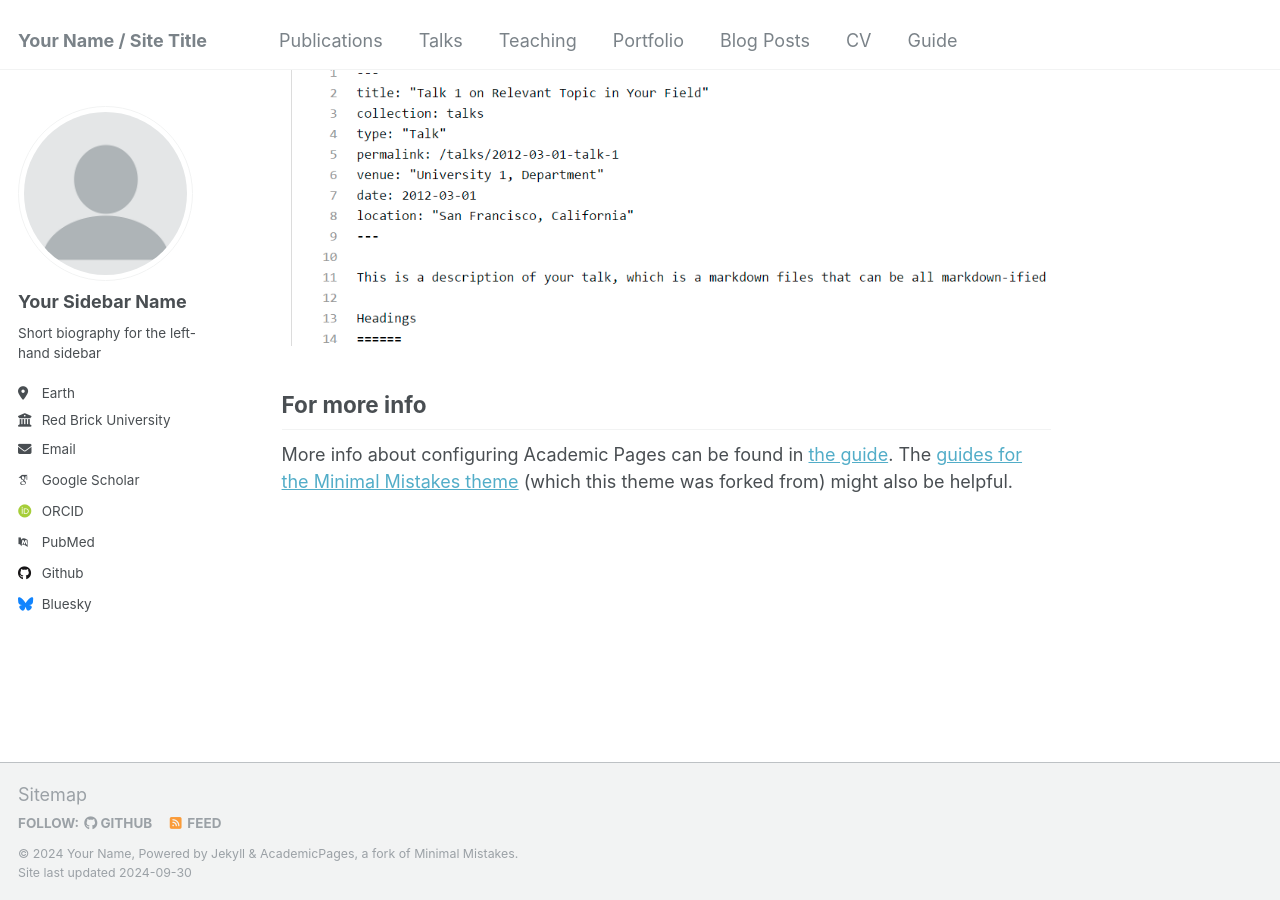
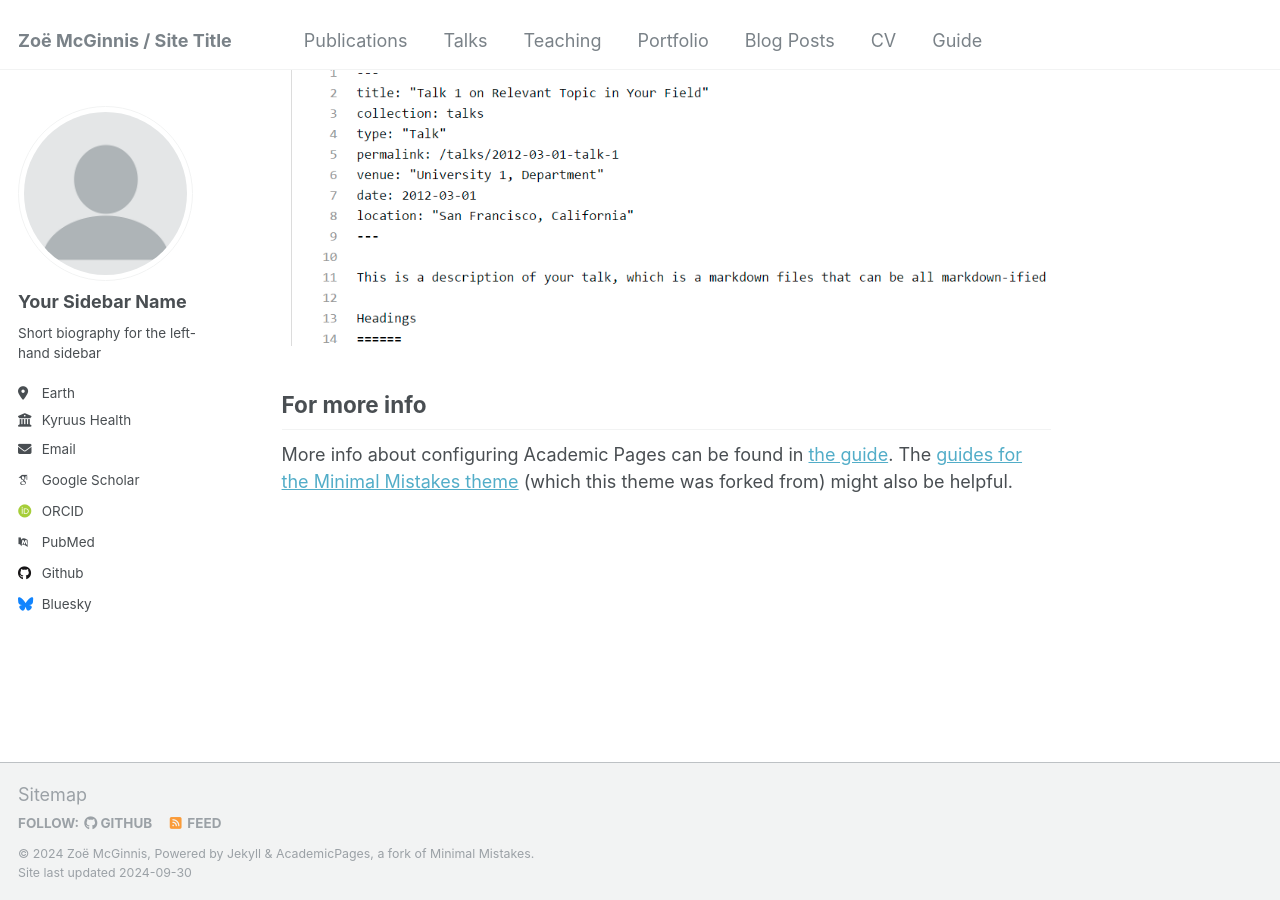
Before and after one commit to Mickmcginnis/zmcginnis, a Jekyll site: the page built from _pages/about.md, in a window 1280 px wide and 900 px high, scrolled down 2643 px. Built offline with Jekyll 4.4.1, drawn with Linux system fonts in a browser that asks for light colours; some web fonts are replaced.

Commit message:
Change defaults to my details

```diff
--- a/_config.yml
+++ b/_config.yml
@@ -8,13 +8,13 @@
 
 # Basic Site Settings
 locale                   : "en-US"
-title                    : "Your Name / Site Title"
+title                    : "Zoë McGinnis / Site Title"
 title_separator          : "-"
-name                     : &name "Your Name"
+name                     : &name "Zoë McGinnis"
 description              : &description "personal description"
-url                      : https://academicpages.github.io # the base hostname & protocol for your site e.g. "https://mmistakes.github.io"
+url                      : https://zmcginnis.github.io # the base hostname & protocol for your site e.g. "https://mmistakes.github.io"
 baseurl                  : "" # the subpath of your site, e.g. "/blog"
-repository               : "academicpages/academicpages.github.io"
+repository               : "MickMcginnis/zmcginnis.github.io"
 
 # Site Author - The following control what appear as part of the author content on the side bar.
 #               If a field is blank the icon and link will not appear, otherwise it will be shown.
@@ -26,9 +26,9 @@ author:
   pronouns         : # example: "she/her"
   bio              : "Short biography for the left-hand sidebar"
   location         : "Earth"
-  employer         : "Red Brick University"
+  employer         : "Kyruus Health"
   uri              : # URL
-  email            : "none@example.org"
+  email            : "zmcginnis@olin.edu"
 
   # Academic websites
   arxiv            : # URL - Update with the correct link to your profile
```
